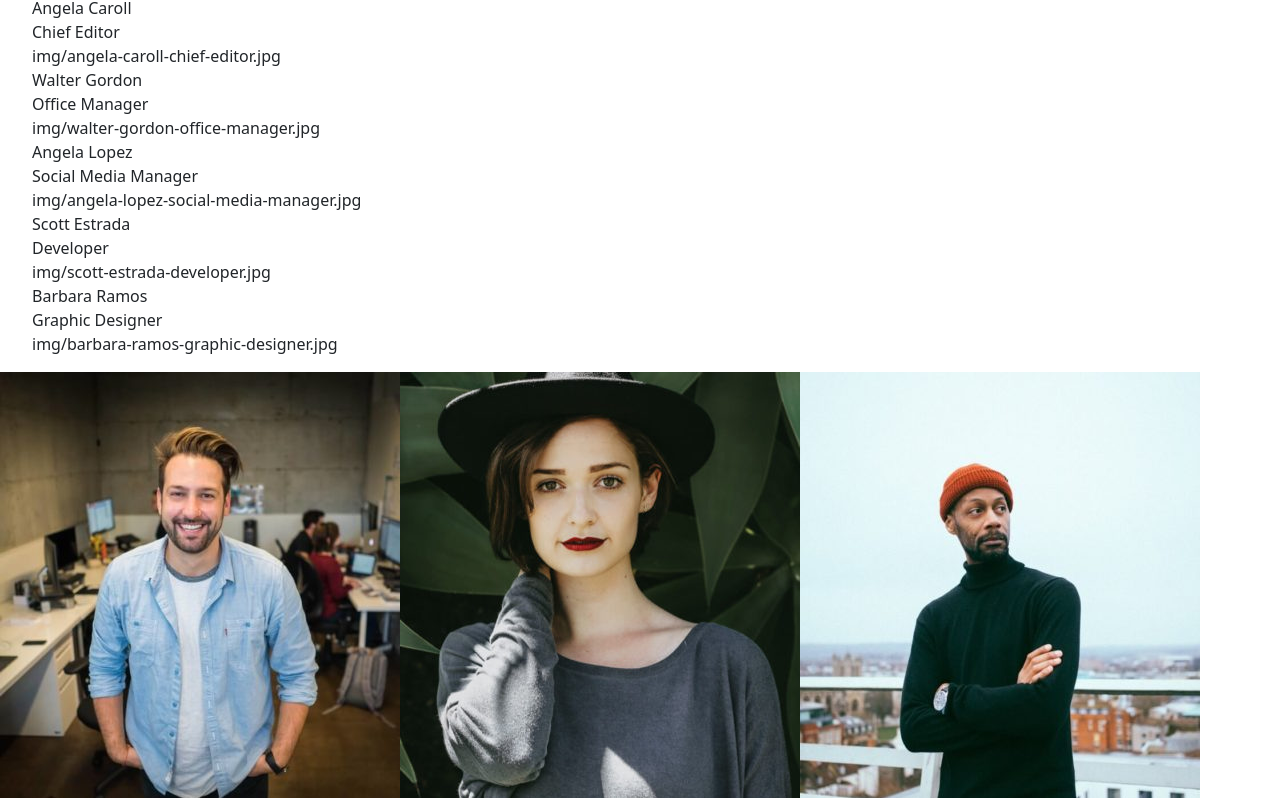
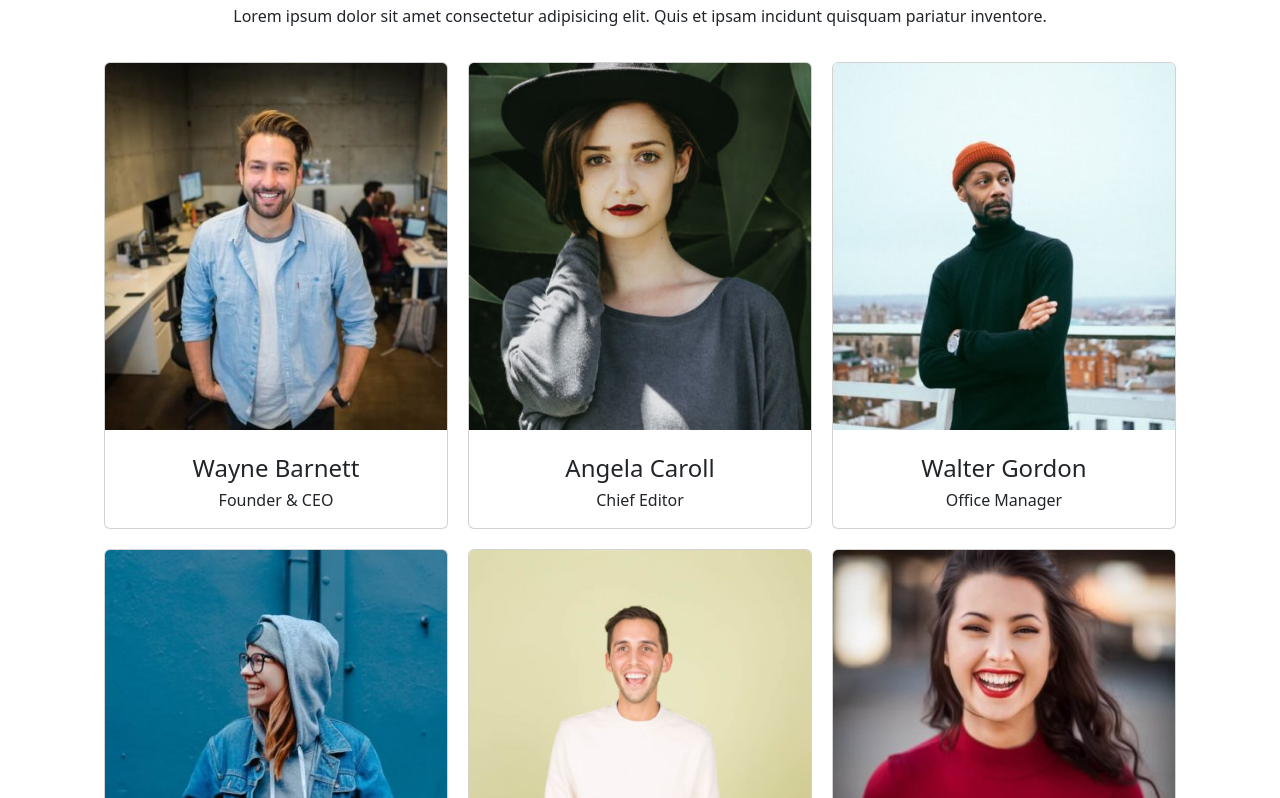
Before and after one commit to aletardio/js-our-team, a plain HTML site: page index.html in a window 1280 px wide. Shown: the part 76-874 px from the top of the page. Drawn offline with nearby package versions, Linux system fonts and the light colour scheme.

Commit message:
Completed exercise

```diff
--- a/css/style.css
+++ b/css/style.css
@@ -0,0 +1,25 @@
+* {
+    padding: 0;
+    margin: 0;
+    box-sizing: border-box;
+}
+
+.col-4 {
+    padding: 10px;
+}
+
+.card {
+    display: flex;
+    justify-content: center;
+    align-items: center;
+}
+
+img {
+    width: 100%;
+    border-top-left-radius: 5px;
+    border-top-right-radius: 5px;
+}
+
+h6 {
+    padding-bottom: 10px;
+}
--- a/index.html
+++ b/index.html
@@ -5,10 +5,25 @@
     <meta name="viewport" content="width=device-width, initial-scale=1.0">
     <link href="https://cdn.jsdelivr.net/npm/bootstrap@5.3.2/dist/css/bootstrap.min.css" rel="stylesheet"
     integrity="sha384-T3c6CoIi6uLrA9TneNEoa7RxnatzjcDSCmG1MXxSR1GAsXEV/Dwwykc2MPK8M2HN" crossorigin="anonymous">
+    <link rel="stylesheet" href="./css/style.css">
+
     <title>Our Team</title>
 </head>
 <body>
-    <ul id="user"></ul>
+    <div class="container">
+        <div class="row d-flex justify-content-center">
+            <div class="col-12">
+                <div class="text-uppercase fs-2 text-center pt-4">
+                    Our Team
+                </div>
+                <div class="fs-6 text-center pt-2">
+                    Lorem ipsum dolor sit amet consectetur adipisicing elit.
+                    Quis et ipsam incidunt quisquam pariatur inventore.
+                </div>
+            </div>
+            <div class="d-flex flex-wrap p-4" id="user-card"></div>
+        </div>
+    </div>
     <script type="text/javascript" src="./js/script.js"></script>
 </body>
 </html>
--- a/js/script.js
+++ b/js/script.js
@@ -18,12 +18,29 @@ console.log(team);
 // Stampa delle informazioni dei membri del team in console e in DOM
 for(let i = 0; i < team.length; i++){
     for(let key in team[i]){
-        document.getElementById('user').innerHTML += `<li class="list-group-item">${team[i][key]}</li>`;
+        // document.getElementById('user-card').innerHTML += `<div>${team[i][key]}</div>`;
         console.log(team[i][key]);
     }
 }
 
-// BONUS 1: Trasformare la stringa foto in un'immagine effettiva
-team.forEach(team => {
-    document.body.innerHTML += `<img src="${team.image}" alt="${team.name}">`;
-    });
+// BONUS 1-2: Organizzare i singoli membri in card
+let user_card = document.getElementById('user-card');
+
+for(let i = 0; i < team.length; i++){
+    let div = document.createElement('div');
+    div.classList.add('col-4');
+
+    let card = document.createElement('div');
+    card.classList.add('card');
+
+    let image = `<img src="${team[i].image}" alt="${team[i].name}">`;
+    let name = `<h4>${team[i].name}</h4>`;
+    let role = `<h6>${team[i].role}</h6>`;
+
+    card.innerHTML = image + "<br>" + name + role;
+
+    div.appendChild(card);
+
+    user_card.appendChild(div);
+
+}
```
